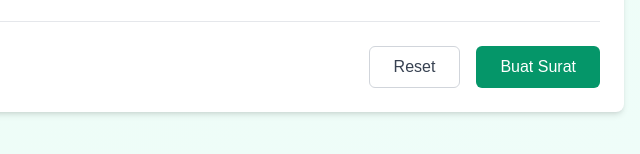
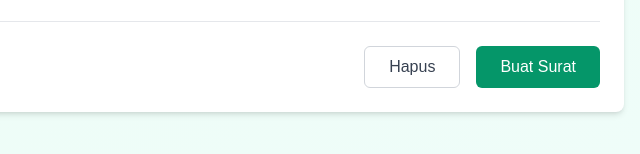
Before and after one commit to Arsain-design/si-uptd-pkm-wajo-skbs, a plain HTML site: page index.html in a window 1280 px wide. Shown: the part 1057-1211 px from the top of the page, 640-1280 px from the left. Drawn offline with nearby package versions, Linux system fonts and the light colour scheme.

Commit message:
Update index.html

```diff
--- a/index.html
+++ b/index.html
@@ -660,7 +660,7 @@
                 onclick="resetForm()"
                 class="px-6 py-2 border border-gray-300 text-gray-700 rounded-md hover:bg-gray-50 transition-colors"
               >
-                Reset
+                Hapus
               </button>
               <button
                 type="submit"
```
